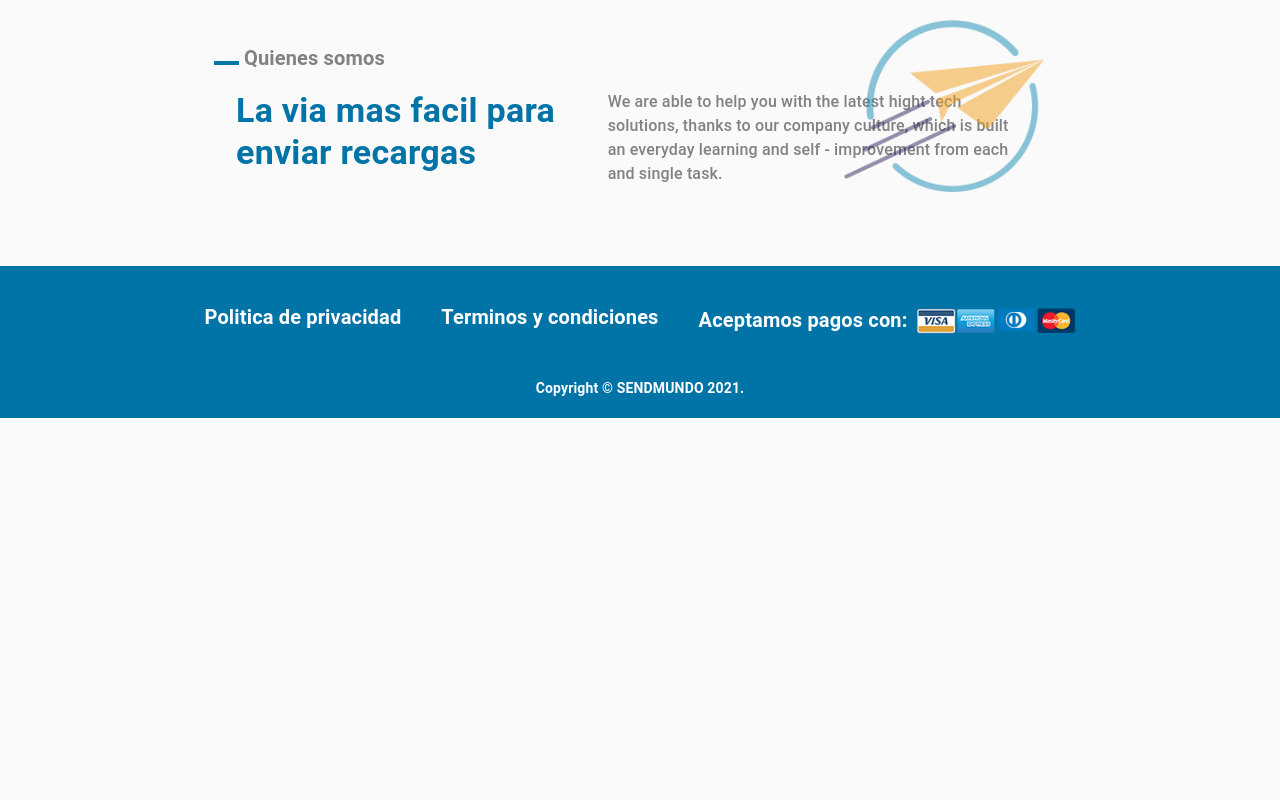
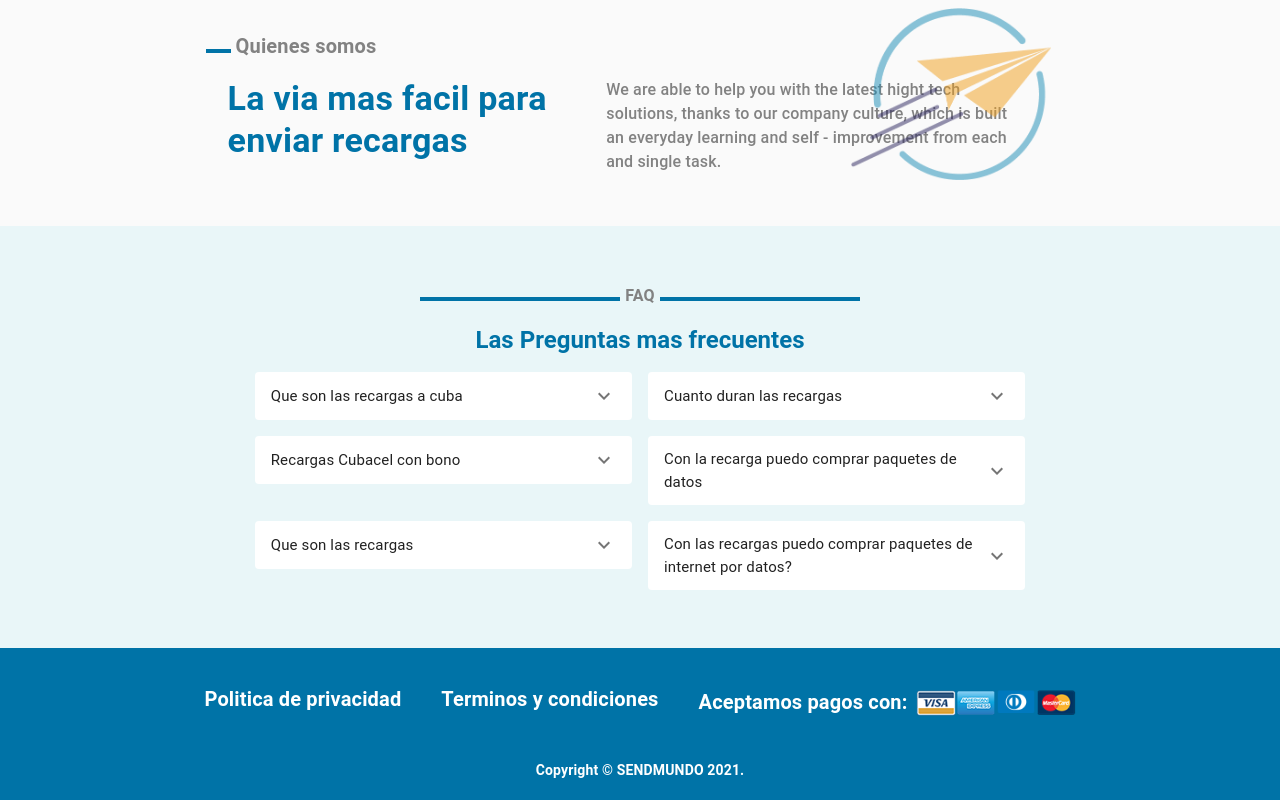
Before and after one commit to afonsecac/sendmundo, a React (Create React App) app: page / in a window 1280 px wide. Shown: the part 590-1390 px from the top of the page. Before the commit the page ends 1008 px from the top, so only its background shows below. Built offline with nearby package versions, Linux system fonts and the light colour scheme.

Commit message:
master: add common question component in home module

```diff
--- /dev/null
+++ b/src/modules/home/components/CommonQuestion.jsx
@@ -0,0 +1,189 @@
+import React from "react";
+import { makeStyles } from "@material-ui/core/styles";
+import {
+  Grid,
+  Typography,
+  Accordion,
+  AccordionSummary,
+  AccordionDetails,
+} from "@material-ui/core";
+import ExpandMoreIcon from "@material-ui/icons/ExpandMore";
+
+const useStyles = makeStyles((theme) => ({
+  root: {
+    backgroundColor: "#e9f6f8",
+    padding: 50,
+  },
+  title: {
+    fontWeight: 600,
+    color: "#828282",
+    // whiteSpace: "nowrap",
+    // overflow: "hidden",
+    "&::before": {
+      content: "''",
+      width: 200,
+      display: "inline-block",
+      height: 4,
+      backgroundColor: "#0073a7",
+      marginRight: 5,
+    },
+    "&::after": {
+      content: "''",
+      width: 200,
+      display: "inline-block",
+      height: 4,
+      backgroundColor: "#0073a7",
+      marginLeft: 5,
+    },
+  },
+  titleSub: {
+    fontWeight: 600,
+    color: "#0073a7",
+  },
+  heading: {
+    fontSize: theme.typography.pxToRem(15),
+    fontWeight: theme.typography.fontWeightRegular,
+  },
+}));
+
+export default function CommonQuestion() {
+  const classes = useStyles();
+  return (
+    <Grid container direction="column" className={classes.root} spacing={2}>
+      <Grid container item justify="center">
+        <Typography className={classes.title}>FAQ</Typography>
+      </Grid>
+      <Grid container item justify="center">
+        <Typography variant="h5" className={classes.titleSub}>
+          Las Preguntas mas frecuentes
+        </Typography>
+      </Grid>
+      <Grid container item justify="center" spacing={2}>
+        <Grid item xs={12} sm={4}>
+          <Accordion elevation={0}>
+            <AccordionSummary
+              expandIcon={<ExpandMoreIcon />}
+              aria-controls="panel1a-content"
+              id="panel1a-header"
+            >
+              <Typography className={classes.heading}>
+                Que son las recargas a cuba
+              </Typography>
+            </AccordionSummary>
+            <AccordionDetails>
+              <Typography>
+                Lorem ipsum dolor sit amet, consectetur adipiscing elit.
+                Suspendisse malesuada lacus ex, sit amet blandit leo lobortis
+                eget.
+              </Typography>
+            </AccordionDetails>
+          </Accordion>
+        </Grid>
+        <Grid item xs={12} sm={4}>
+          <Accordion elevation={0}>
+            <AccordionSummary
+              expandIcon={<ExpandMoreIcon />}
+              aria-controls="panel1a-content"
+              id="panel1a-header"
+            >
+              <Typography className={classes.heading}>
+                Cuanto duran las recargas
+              </Typography>
+            </AccordionSummary>
+            <AccordionDetails>
+              <Typography>
+                Lorem ipsum dolor sit amet, consectetur adipiscing elit.
+                Suspendisse malesuada lacus ex, sit amet blandit leo lobortis
+                eget.
+              </Typography>
+            </AccordionDetails>
+          </Accordion>
+        </Grid>
+      </Grid>
+      <Grid container item justify="center" spacing={2}>
+        <Grid item xs={12} sm={4}>
+          <Accordion elevation={0}>
+            <AccordionSummary
+              expandIcon={<ExpandMoreIcon />}
+              aria-controls="panel1a-content"
+              id="panel1a-header"
+            >
+              <Typography className={classes.heading}>
+                Recargas Cubacel con bono
+              </Typography>
+            </AccordionSummary>
+            <AccordionDetails>
+              <Typography>
+                Lorem ipsum dolor sit amet, consectetur adipiscing elit.
+                Suspendisse malesuada lacus ex, sit amet blandit leo lobortis
+                eget.
+              </Typography>
+            </AccordionDetails>
+          </Accordion>
+        </Grid>
+        <Grid item xs={12} sm={4}>
+          <Accordion elevation={0}>
+            <AccordionSummary
+              expandIcon={<ExpandMoreIcon />}
+              aria-controls="panel1a-content"
+              id="panel1a-header"
+            >
+              <Typography className={classes.heading}>
+                Con la recarga puedo comprar paquetes de datos
+              </Typography>
+            </AccordionSummary>
+            <AccordionDetails>
+              <Typography>
+                Lorem ipsum dolor sit amet, consectetur adipiscing elit.
+                Suspendisse malesuada lacus ex, sit amet blandit leo lobortis
+                eget.
+              </Typography>
+            </AccordionDetails>
+          </Accordion>
+        </Grid>
+      </Grid>
+      <Grid container item justify="center" spacing={2}>
+        <Grid item xs={12} sm={4}>
+          <Accordion elevation={0}>
+            <AccordionSummary
+              expandIcon={<ExpandMoreIcon />}
+              aria-controls="panel1a-content"
+              id="panel1a-header"
+            >
+              <Typography className={classes.heading}>
+                Que son las recargas
+              </Typography>
+            </AccordionSummary>
+            <AccordionDetails>
+              <Typography>
+                Lorem ipsum dolor sit amet, consectetur adipiscing elit.
+                Suspendisse malesuada lacus ex, sit amet blandit leo lobortis
+                eget.
+              </Typography>
+            </AccordionDetails>
+          </Accordion>
+        </Grid>
+        <Grid item xs={12} sm={4}>
+          <Accordion elevation={0}>
+            <AccordionSummary
+              expandIcon={<ExpandMoreIcon />}
+              aria-controls="panel1a-content"
+              id="panel1a-header"
+            >
+              <Typography className={classes.heading}>
+                Con las recargas puedo comprar paquetes de internet por datos?
+              </Typography>
+            </AccordionSummary>
+            <AccordionDetails>
+              <Typography>
+                Lorem ipsum dolor sit amet, consectetur adipiscing elit.
+                Suspendisse malesuada lacus ex, sit amet blandit leo lobortis
+                eget.
+              </Typography>
+            </AccordionDetails>
+          </Accordion>
+        </Grid>
+      </Grid>
+    </Grid>
+  );
+}
--- a/src/modules/home/containers/HomeContainer.jsx
+++ b/src/modules/home/containers/HomeContainer.jsx
@@ -3,11 +3,12 @@ import { makeStyles } from "@material-ui/styles";
 import { Grid } from "@material-ui/core";
 import Promorion from "modules/home/components/Promotion";
 import WhoWeAre from "modules/home/components/WhoWeAre";
+import CommonQuestion from "modules/home/components/CommonQuestion";
 import BanerPromotion from "styles/imgs/Banner_1.png";
 
 const useStyles = makeStyles((theme) => ({
   root: {
-    padding: 20,
+    padding: 8,
   },
   promotionBG: {
     backgroundColor: "#e9f6f8",
@@ -34,6 +35,9 @@ export default function HomeContainer() {
         <Grid item>
           <WhoWeAre />
         </Grid>
+        <Grid item>
+          <CommonQuestion />
+        </Grid>
       </Grid>
     </React.Fragment>
   );
```
